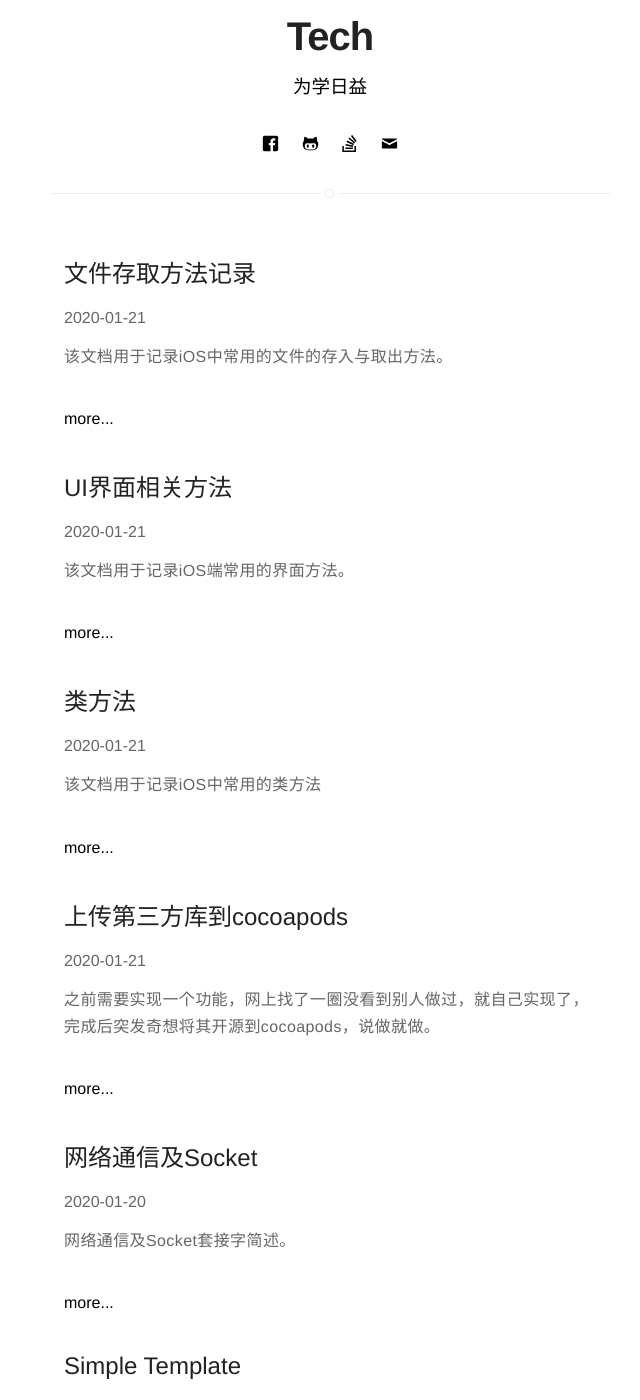
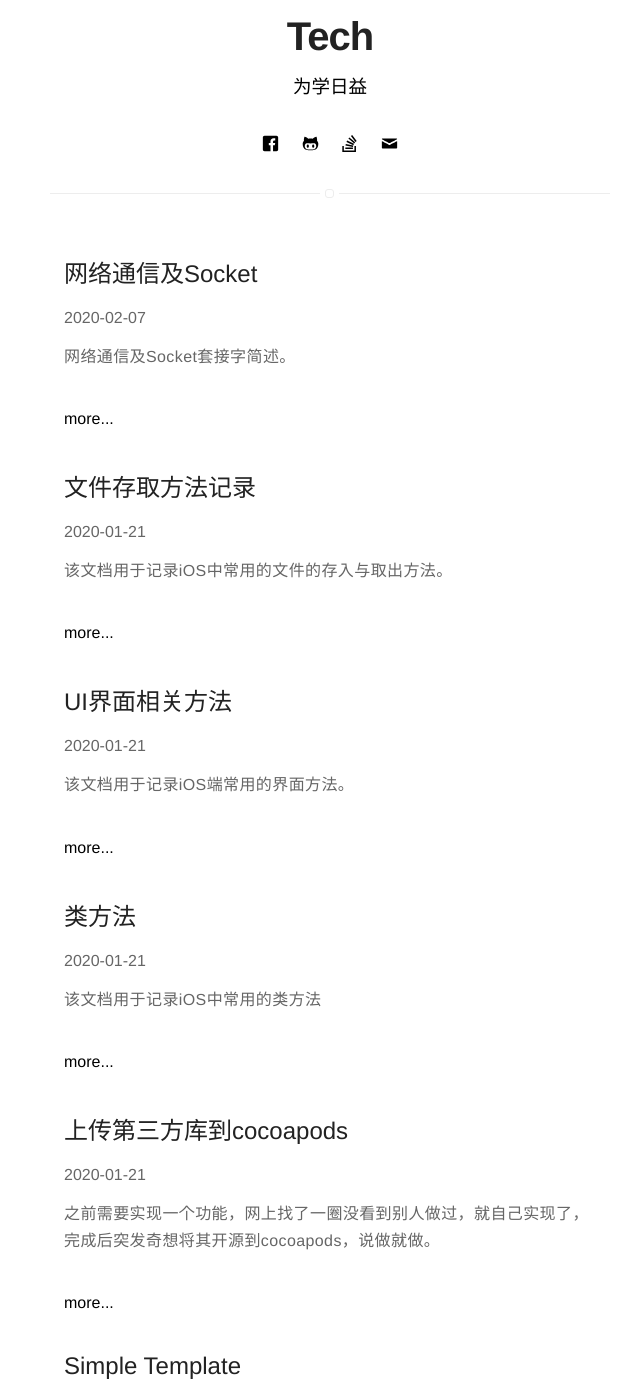
Before and after one commit to binhaozeng/binhaozeng.github.io, a Jekyll site: the page built from tech.html, in a window 1280 px wide and 1400 px high, scrolled down 265 px. Shown: the whole window, without its empty margins (310-950 px from the left). Built offline with Jekyll 4.4.1, drawn with Linux system fonts in a browser that asks for light colours; comment, search, counter and statistics services are not loaded.

Commit message:
Update 2020-02-07-socket.md

```diff
--- a/_posts/tech/2020-02-07-socket.md
+++ b/_posts/tech/2020-02-07-socket.md
@@ -1,7 +1,7 @@
 ---
 title: "网络通信及Socket"
 layout: post
-date: 2020-01-20 13:47
+date: 2020-02-07 13:47
 image: /assets/images/markdown.jpg
 headerImage: false
 tag:
```
